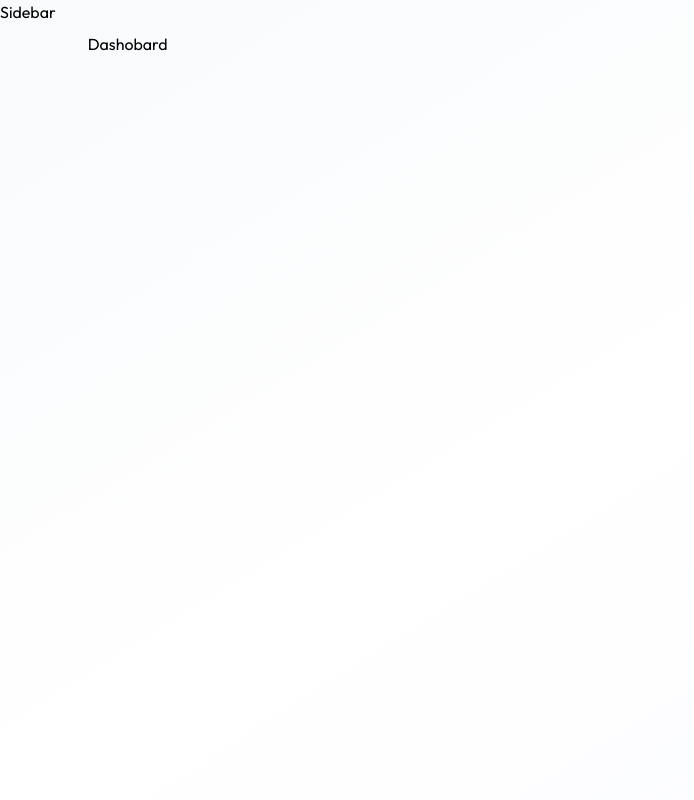
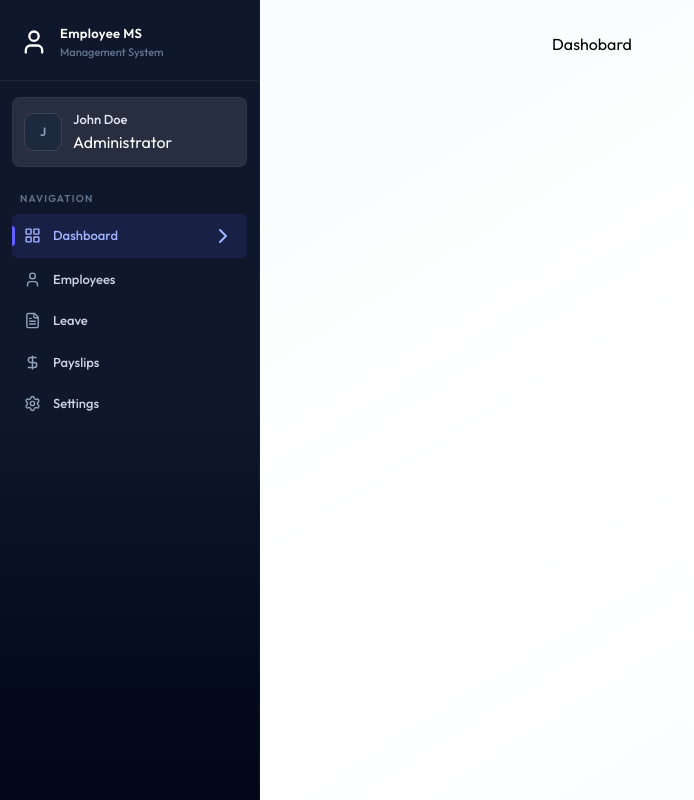
Before and after one commit to Moeen999/fs-ems, a React (Vite) app in the folder client/: page /dashboard in a window 1280 px wide. Shown: the whole page, without its empty margins (0-694 px from the left). Built offline with nearby package versions, Linux system fonts and the light colour scheme.

Commit message:
feat: added Sidebar component and integrate into Layout.

```diff
--- /dev/null
+++ b/client/src/components/Sidebar.jsx
@@ -0,0 +1,150 @@
+import { useEffect, useState } from "react";
+import { Link, useLocation } from "react-router-dom";
+import { dummyProfileData } from "../assets/assets";
+import {
+  CalendarIcon,
+  ChevronRightIcon,
+  DollarSignIcon,
+  FileTextIcon,
+  LayoutGridIcon,
+  MenuIcon,
+  SettingsIcon,
+  UserIcon,
+  XIcon,
+} from "lucide-react";
+
+const Sidebar = () => {
+  const { pathname } = useLocation();
+  const [username, setUsername] = useState("");
+  const [mobileOpen, setMobileOpen] = useState(false);
+
+  useEffect(() => {
+    setUsername(dummyProfileData.firstName + " " + dummyProfileData.lastName);
+  }, []);
+
+  useEffect(() => {
+    setMobileOpen(false);
+  }, [pathname]);
+
+  const role = "ADMIN" || "EMPLOYEE";
+  const navItems = [
+    { name: "Dashboard", href: "/dashboard", icon: LayoutGridIcon },
+    role === "ADMIN"
+      ? { name: "Employees", href: "/employees", icon: UserIcon }
+      : { name: "Attendance", href: "/attendance", icon: CalendarIcon },
+    { name: "Leave", href: "/leave", icon: FileTextIcon },
+    { name: "Payslips", href: "/payslips", icon: DollarSignIcon },
+    { name: "Settings", href: "/settings", icon: SettingsIcon },
+  ];
+
+  const sidebarContent = (
+    <>
+      {/* Brand Header */}
+      <div className="px-5 pt-6 pb-5 border-b border-white/6">
+        <div className="flex items-center justify-between">
+          <div className="flex items-center gap-3">
+            <UserIcon className="text-white size-7" />
+            <div>
+              <p className="font-semibold text-[13px] text-white tracking-wide">
+                Employee MS
+              </p>
+              <p className="text-[11px] text-slate-500 font-medium">
+                Management System
+              </p>
+            </div>
+          </div>
+
+          {/* Close menu on mobile */}
+          <button
+            onClick={() => setMobileOpen(false)}
+            className="lg:hidden text-slate-400 hover:text-white p-1"
+          >
+            <XIcon size={20} />
+          </button>
+        </div>
+      </div>
+
+      {/* user profile card */}
+      {username && (
+        <div className="mx-3 mt-4 mb-1 p-3 rounded-lg bg-white/10 border border-white/4">
+          <div className="flex items-center gap-3">
+            <div className="w-9 h-9 rounded-lg bg-slate-800 flex items-center justify-center ring-1 ring-white/10 shrink-0">
+              <span className="text-slate-400 text-xs font-semibold">
+                {username.charAt(0).toUpperCase()}
+              </span>
+            </div>
+            <div className="min-w-0">
+              <p className="text-[13px] font-medium text-slate-200 truncate">
+                {username}
+              </p>
+              <p>{role === "ADMIN" ? "Administrator" : "Employee"}</p>
+            </div>
+          </div>
+        </div>
+      )}
+      {/* Section label */}
+      <div className="px-5 pt-5 pb-2">
+        <p className="text-[10px] font-semibold uppercase tracking-[0.12em] text-slate-500">
+          Navigation
+        </p>
+      </div>
+      {/* Navigation List */}
+      <div className="flex-1 px-3 space-y-0.5 overflow-y-auto">
+        {navItems.map((item) => {
+          const isActive = pathname.startsWith(item.href);
+          return (
+            <Link
+              key={item.name}
+              to={item.href}
+              className={`group flex items-center gap-3 px-3 py-2.5 rounded-md text-[13px] font-medium transition-all duration-150 relative ${isActive ? "bg-indigo-500/12 text-indigo-300" : "text-slate-300 hover:text-white hover:bg-white/40"}`}
+            >
+              {isActive && (
+                <div className="absolute left-0 top-1/2 -translate-y-1/2 w-[3px] h-5 rounded-r-full bg-indigo-500" />
+              )}
+              <item.icon
+                className={`w-[17px] h-[17px] shrink-0 ${isActive ? "text-indigo-300" : "text-slate-400 group-hover:text-slate-300"} `}
+              />
+              <span className="flex-1">{item.name}</span>
+              {isActive && <ChevronRightIcon />}
+            </Link>
+          );
+        })}
+      </div>
+      {/* Logout */}
+    </>
+  );
+
+  return (
+    <>
+      <button
+        onClick={() => setMobileOpen(true)}
+        className="lg:hidden fixed top-4 left-4 z-50 p-2 bg-slate-900 text-white rounded-lg shadow-lg border border-white/10"
+      >
+        <MenuIcon size={20} />
+      </button>
+
+      {/* Mobile Overlay */}
+      {mobileOpen && (
+        <div
+          className="lg:hidden fixed inset-0 bg-black/60 backdrop-blur-sm z-40"
+          onClick={() => setMobileOpen(false)}
+        ></div>
+      )}
+
+      {/* Sidebar Desktop */}
+      <aside className="hidden lg:flex flex-col h-full w-[260px] bg-linear-to-b from-slate-900 via-slate-900 to-slate-950 text-white shrink-0 border-r border-white/4">
+        {sidebarContent}
+      </aside>
+
+      {/* Sidebar Mobile */}
+
+      <aside
+        className={`hidden lg:flex flex-col h-full w-[260px] bg-linear-to-b from-slate-900 via-slate-900 to-slate-950 text-white shrink-0 border-r border-white/4 ${mobileOpen ? "translate-x-0" : "-translate-x-full"}`}
+      >
+        {sidebarContent}
+      </aside>
+    </>
+  );
+};
+
+export default Sidebar;
--- a/client/src/pages/Layout.jsx
+++ b/client/src/pages/Layout.jsx
@@ -1,9 +1,10 @@
 import { Outlet } from "react-router-dom";
+import Sidebar from "../components/Sidebar";
 
 const Layout = () => {
   return (
     <div className="flex h-screen bg-linear-to-br from-slate-50 via-white to-indigo-50/30">
-      <p>Sidebar</p>
+      <Sidebar/>
       <main className="flex-1 overflow-y-auto">
         <div className="p-4 pt-16 sm:p-6 sm:pt-6 lg:p-8 max-w-400 mx-auto">
           <Outlet />
```
